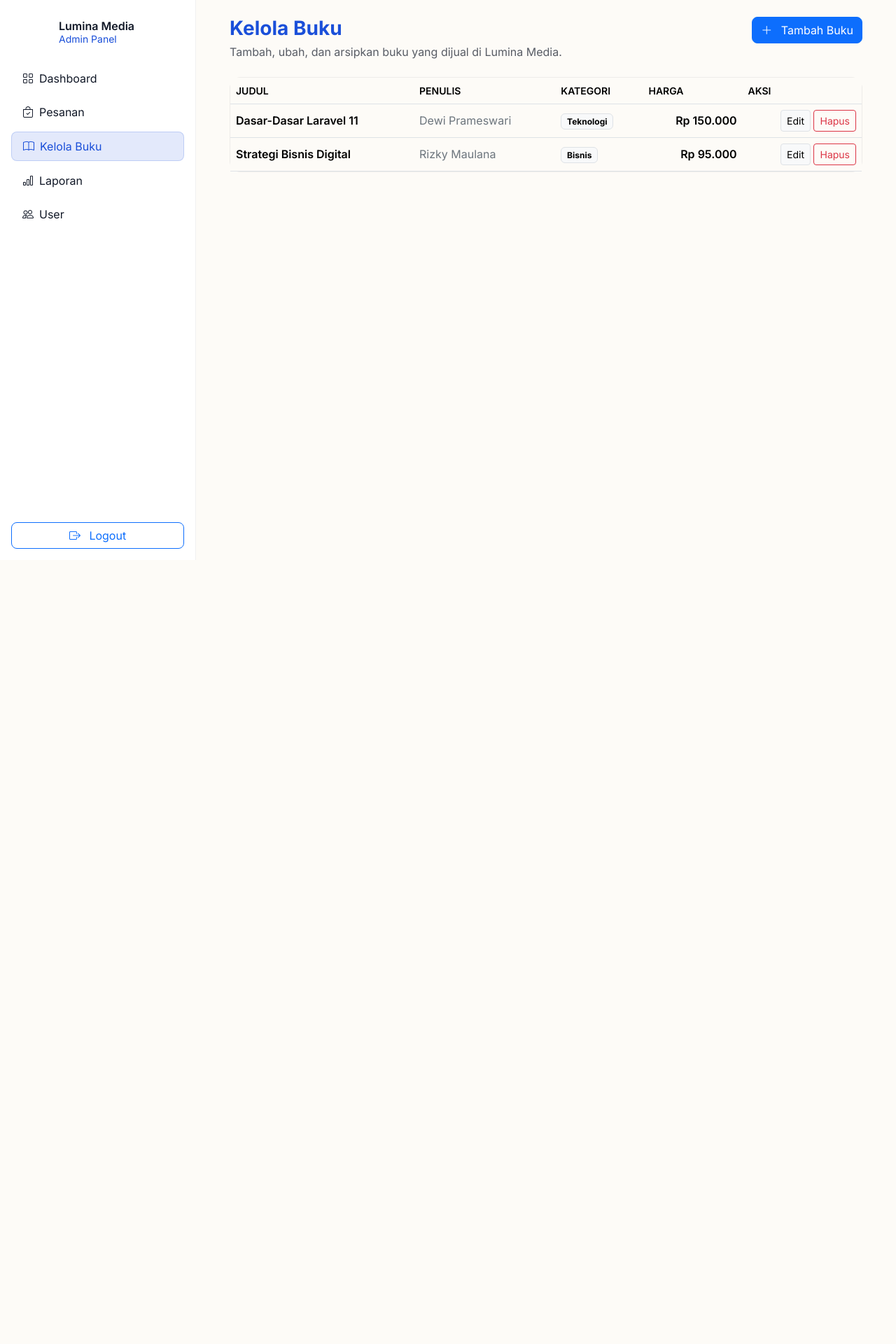
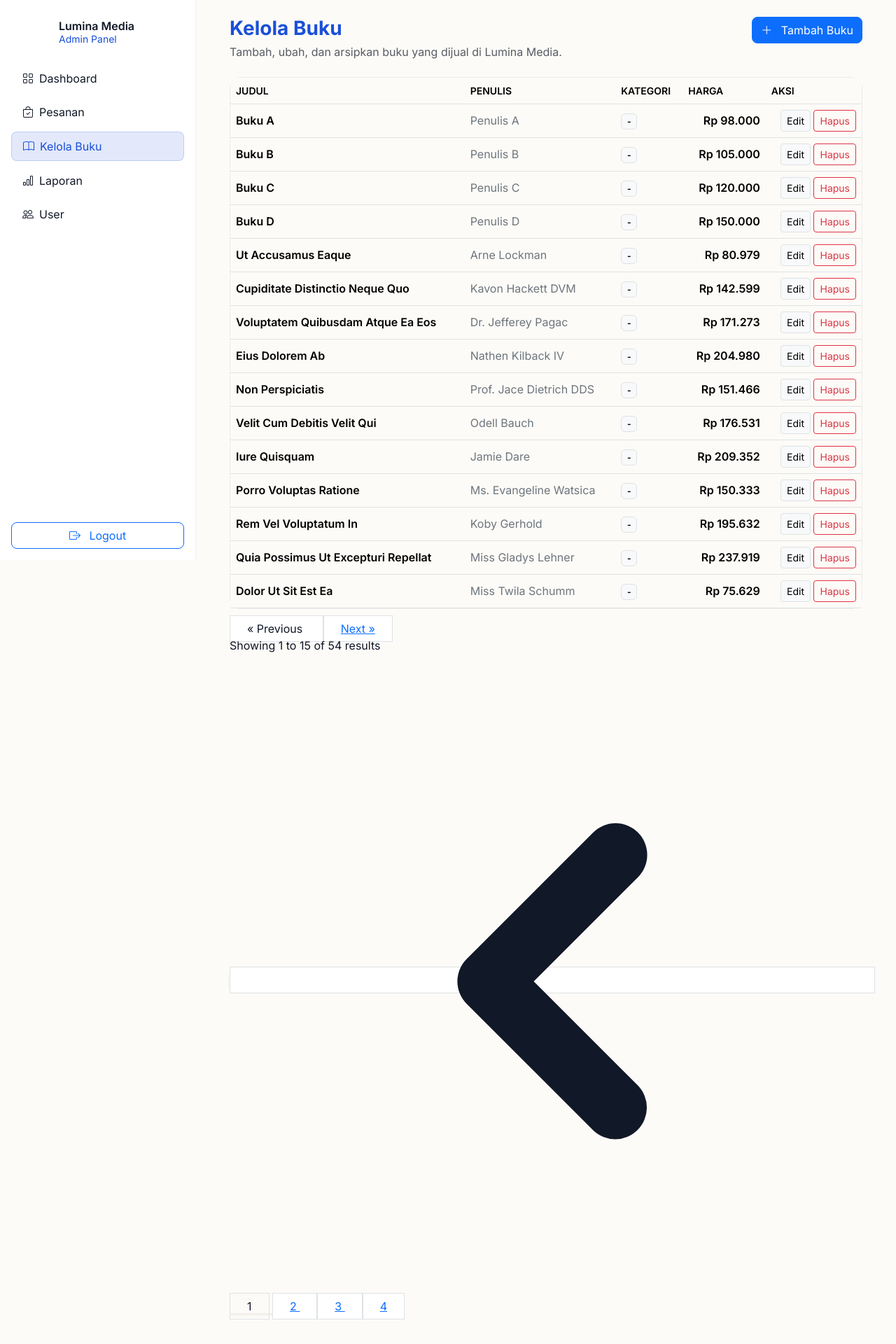
Before and after one commit to rwbu69/lumina_devstorm, a Laravel app: page /admin/books in a window 1280 px wide. Shown: the top 1920 px of the page at 70% size. Before the commit the page ends 800 px from the top, so only its background shows below. Run offline with Laravel 12, Linux system fonts and the light colour scheme; a user stored in the database is signed in; data comes from the database, SQL or seed files in the repository; parts of the project's set-up code (start-up, migrations or seed data) failed here and were passed over.

Commit message:
feat: implementasi task #223 #237 #242

```diff
--- a/app/Http/Controllers/Admin/BookController.php
+++ b/app/Http/Controllers/Admin/BookController.php
@@ -6,6 +6,7 @@
 
 use App\Http\Controllers\Controller;
 use App\Models\Book;
+use App\Models\Category;
 use Illuminate\Http\RedirectResponse;
 use Illuminate\Http\Request;
 use Illuminate\View\View;
@@ -14,7 +15,12 @@
 {
     public function index(): View
     {
-        return view('admin.books.index');
+        $books = Book::query()
+            ->with('category')
+            ->latest()
+            ->paginate(15);
+
+        return view('admin.books.index', compact('books'));
     }
 
     public function create(): View
@@ -44,6 +50,10 @@
 
     public function destroy(Book $book): RedirectResponse
     {
-        return redirect()->route('admin.books.index');
+        $book->orderDetails()->delete();
+        $book->delete();
+
+        return redirect()->route('admin.books.index')
+            ->with('success', "Buku \"{$book->judul}\" berhasil dihapus.");
     }
 }
--- a/resources/views/admin/books/index.blade.php
+++ b/resources/views/admin/books/index.blade.php
@@ -9,28 +9,58 @@
         </a>
     </x-admin.section-header>
 
+    @if(session('success'))
+        <div class="alert alert-success alert-dismissible fade show rounded-4 mt-3" role="alert">
+            <i class="bi bi-check-circle-fill me-2"></i>{{ session('success') }}
+            <button type="button" class="btn-close" data-bs-dismiss="alert"></button>
+        </div>
+    @endif
+
     <div class="mt-4"></div>
 
     <x-table :headers="['Judul', 'Penulis', 'Kategori', 'Harga', 'Aksi']">
+        @forelse($books as $book)
         <tr>
-            <td class="fw-semibold">Dasar-Dasar Laravel 11</td>
-            <td class="text-secondary">Dewi Prameswari</td>
-            <td><span class="badge text-bg-light border">Teknologi</span></td>
-            <td class="text-end fw-semibold">Rp 150.000</td>
+            <td class="fw-semibold">{{ $book->judul }}</td>
+            <td class="text-secondary">{{ $book->penulis }}</td>
+            <td><span class="badge text-bg-light border">{{ $book->category->nama ?? '-' }}</span></td>
+            <td class="text-end fw-semibold">Rp {{ number_format($book->harga, 0, ',', '.') }}</td>
             <td class="text-end">
-                <a href="#" class="btn btn-sm btn-light border">Edit</a>
-                <a href="#" class="btn btn-sm btn-outline-danger">Hapus</a>
+                <a href="{{ route('admin.books.edit', $book->id) }}" class="btn btn-sm btn-light border">Edit</a>
+                <button
+                    type="button"
+                    class="btn btn-sm btn-outline-danger"
+                    data-bs-toggle="modal"
+                    data-bs-target="#deleteModal-{{ $book->id }}"
+                >
+                    Hapus
+                </button>
+
+                <x-confirm-modal
+                    :id="'deleteModal-' . $book->id"
+                    title="Konfirmasi Hapus"
+                    :message="'Apakah kamu yakin ingin menghapus buku &quot;' . $book->judul . '&quot;? Tindakan ini tidak dapat dibatalkan.'"
+                    :action="route('admin.books.destroy', $book->id)"
+                    method="DELETE"
+                    theme="danger"
+                />
             </td>
         </tr>
-        <tr>
-            <td class="fw-semibold">Strategi Bisnis Digital</td>
-            <td class="text-secondary">Rizky Maulana</td>
-            <td><span class="badge text-bg-light border">Bisnis</span></td>
-            <td class="text-end fw-semibold">Rp 95.000</td>
-            <td class="text-end">
-                <a href="#" class="btn btn-sm btn-light border">Edit</a>
-                <a href="#" class="btn btn-sm btn-outline-danger">Hapus</a>
-            </td>
-        </tr>
+        @empty
+        @endforelse
+
+        <x-slot:emptyState>
+            <div class="text-center py-4">
+                <i class="bi bi-book fs-1 text-secondary"></i>
+                <div class="fw-semibold mt-2">Belum ada buku</div>
+                <div class="text-secondary small">Tambahkan buku pertama untuk ditampilkan di sini.</div>
+            </div>
+        </x-slot:emptyState>
     </x-table>
+
+    @if($books->hasPages())
+        <div class="mt-3">
+            {{ $books->links() }}
+        </div>
+    @endif
 </x-admin.layout>
```
Also changed, not shown: app/Http/Controllers/Auth/LoginController.php (+1 -15 lines), database/seeders/DatabaseSeeder.php (+7 -9 lines).
